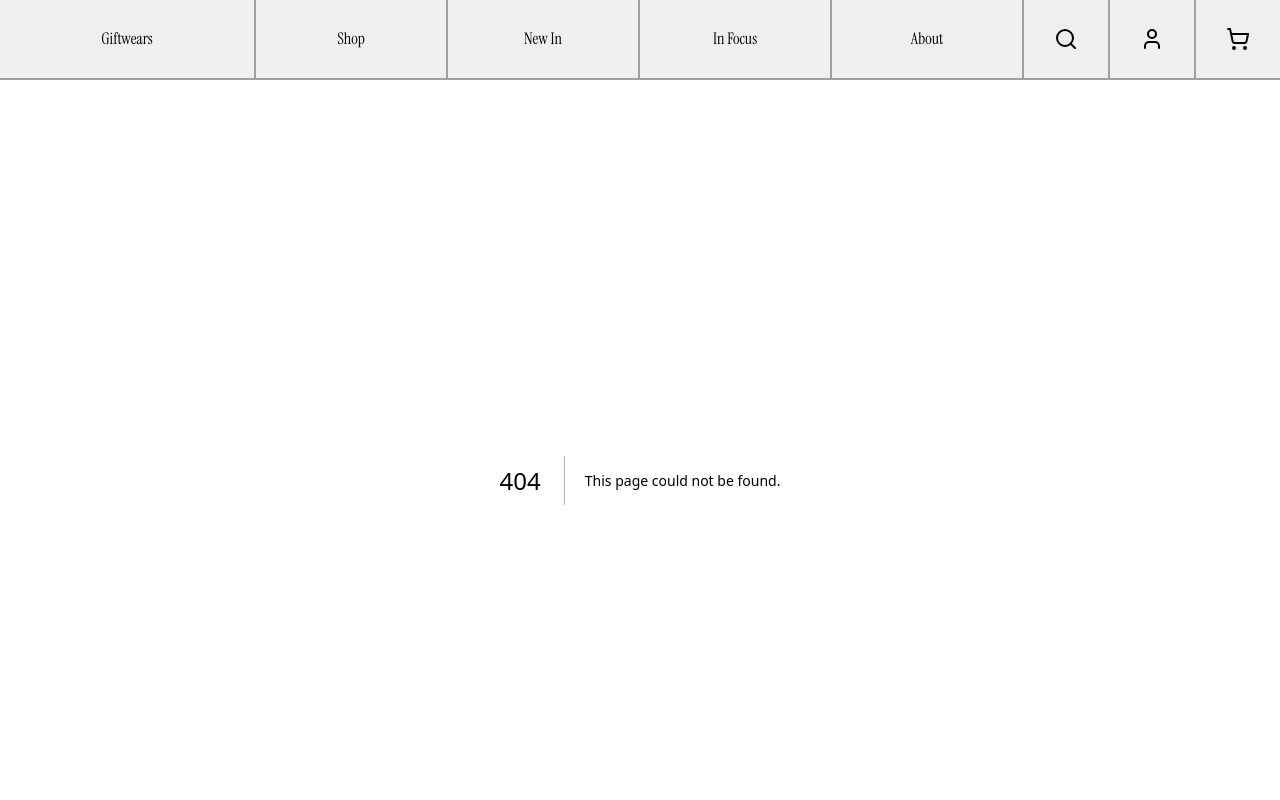
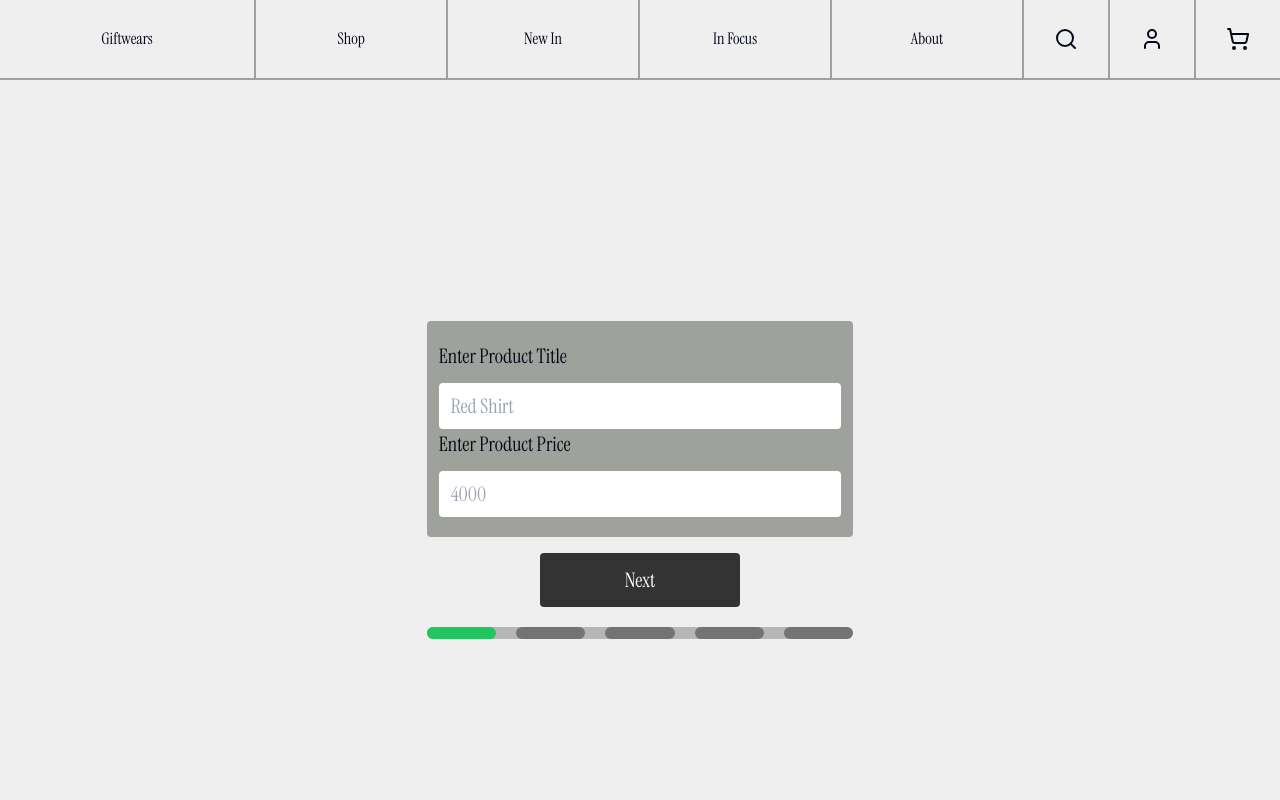
Before and after one commit to kuipid01/giftwears, a Next.js app: page /addproduct in a window 1280 px wide. Before the commit this address had no page. Shown: the top 800 px of the page. Built offline with nearby package versions, Linux system fonts and the light colour scheme.

Commit message:
page for adding product

```diff
--- /dev/null
+++ b/app/addproduct/page.tsx
@@ -0,0 +1,85 @@
+"use client";
+import { useState } from "react";
+
+const page = () => {
+  type Stagearray = {
+    id: number;
+    stage: boolean;
+  };
+  const [indexTobePassed, setIndexTobePassed] = useState(1);
+  const [stage, setStage] = useState([
+    {
+      id: 1,
+      stage: true,
+    },
+    {
+      id: 2,
+      stage: false,
+    },
+    {
+      id: 3,
+
+      stage: false,
+    },
+    {
+      id: 4,
+
+      stage: false,
+    },
+    {
+      id: 5,
+      stage: false,
+    },
+  ]);
+  const handleStageForward = (index: number) => {
+    if (indexTobePassed >= stage.length) return;
+    console.log(index);
+    setStage((prev) =>
+      prev.map((item) =>
+        item.id - 1 === index ? { ...item, stage: true } : { ...item }
+      )
+    );
+    setIndexTobePassed((prev) => prev + 1);
+  };
+
+  return (
+    <section className="min-h-screen text-[20px] flex flex-col bg-light justify-center items-center">
+      <div className=" py-5 w-[80%] md:w-1/3 px-3 rounded gap-3  bg-light-gray  ">
+        <div className=" flex flex-col gap-3 ">
+          <label htmlFor="title">Enter Product Title</label>
+          <input
+            className=" focus:outline-dark outline-none py-2 px-3  rounded"
+            type="text"
+            placeholder="Red Shirt"
+          />
+        </div>
+        <div className=" flex flex-col gap-3 ">
+          <label htmlFor="price">Enter Product Price</label>
+          <input
+            className=" outline-none focus:outline-dark py-2 px-3  rounded"
+            type="number"
+            placeholder="4000"
+          />
+        </div>
+      </div>
+      <button
+        onClick={() => handleStageForward(indexTobePassed)}
+        className=" bg-dark w-[200px] mt-4 py-3 rounded text-white "
+      >
+        Next
+      </button>
+      <div className=" w-[80%] md:w-1/3 gap-[20px] mt-5 h-3 bg-dark/30  rounded-md flex justify-between items-center">
+        {stage.map((item, i) => (
+          <div
+            className={` flex-1 h-full rounded-md ${
+              item.stage ? "bg-green-500" : " bg-dark/50"
+            }  `}
+            key={i}
+          ></div>
+        ))}
+      </div>
+    </section>
+  );
+};
+
+export default page;
--- /dev/null
+++ b/app/admin/page.tsx
@@ -0,0 +1,5 @@
+const page = () => {
+  return <div>page</div>;
+};
+
+export default page;
--- a/app/product/[slug]/page.tsx
+++ b/app/product/[slug]/page.tsx
@@ -1,5 +1,5 @@
 "use client";
-
+import { db } from "../../../firebase";
 import useCartServices from "@/app/utils/store";
 import {
   Carousel,
@@ -8,10 +8,29 @@ import {
   CarouselNext,
   CarouselPrevious,
 } from "@/components/ui/carousel";
+import { Timestamp, addDoc, collection } from "firebase/firestore";
 import { ChevronRight } from "lucide-react";
 import Image from "next/image";
+import { useEffect } from "react";
 
 const Product = () => {
+  const sff = async () => {
+    const testData = {
+      name: "Hello world!",
+      inTrend: true,
+      category: "Shirts",
+      price: 3.14159265,
+      dateExample: Timestamp.fromDate(new Date("December 10, 1815")),
+      images: ["/model2.jpg", "/model2.jpg", "/model2.jpg", "/model2.jpg"],
+      color: ["red", "black", "blue"],
+    };
+    const docref = await addDoc(collection(db, "data"), testData);
+    console.log("Document written with ID: ", docref.id);
+  };
+  // useEffect(() => {
+  //   sff();
+  // }, []);
+
   const product = {
     name: "test",
     price: 3000,
--- /dev/null
+++ b/firebase.js
@@ -0,0 +1,22 @@
+// Import the functions you need from the SDKs you need
+import { initializeApp } from "firebase/app";
+import { getAnalytics } from "firebase/analytics";
+import { getFirestore } from "firebase/firestore";
+// TODO: Add SDKs for Firebase products that you want to use
+// https://firebase.google.com/docs/web/setup#available-libraries
+
+// Your web app's Firebase configuration
+// For Firebase JS SDK v7.20.0 and later, measurementId is optional
+const firebaseConfig = {
+  apiKey: "AIzaSyANHSRQj2vvpdmows1WTfXdj3zbxjHDCto",
+  authDomain: "react-netflix-clone-3723e.firebaseapp.com",
+  projectId: "react-netflix-clone-3723e",
+  storageBucket: "react-netflix-clone-3723e.appspot.com",
+  messagingSenderId: "321165397369",
+  appId: "1:321165397369:web:417d09a9149119320bb3a8",
+  measurementId: "G-BT0GZ50L23"
+};
+
+// Initialize Firebase
+export const app = initializeApp(firebaseConfig);
+export const db = getFirestore(app);
--- a/package.json
+++ b/package.json
@@ -14,6 +14,8 @@
     "class-variance-authority": "^0.7.0",
     "clsx": "^2.1.0",
     "embla-carousel-react": "^8.0.0-rc19",
+    "firebase": "^10.7.1",
+    "framer-motion": "^10.18.0",
     "immer": "^10.0.3",
     "lucide-react": "^0.309.0",
     "next": "14.0.4",
```
Also changed, not shown: 1 other file (tests, documents, lock files or other folders).
